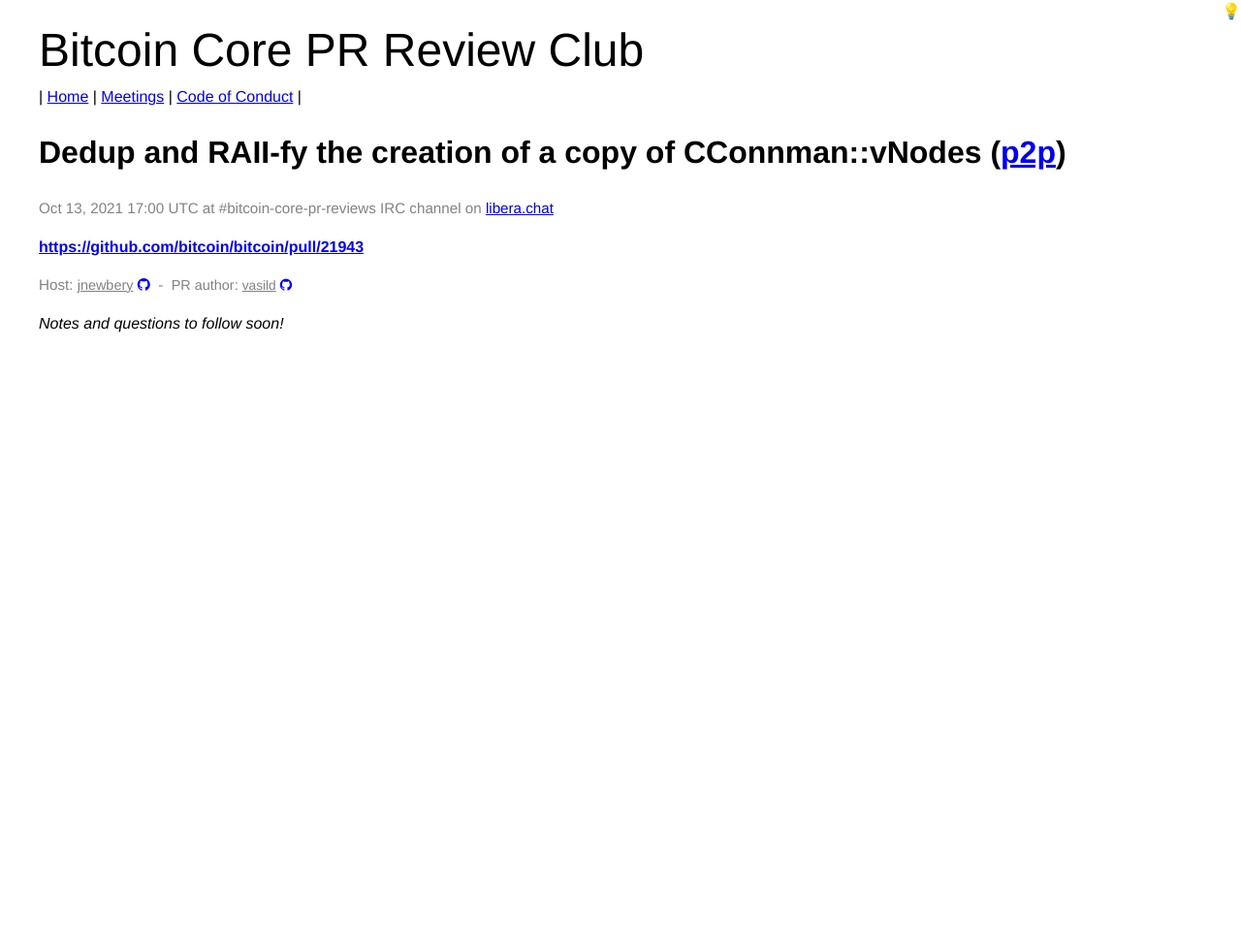
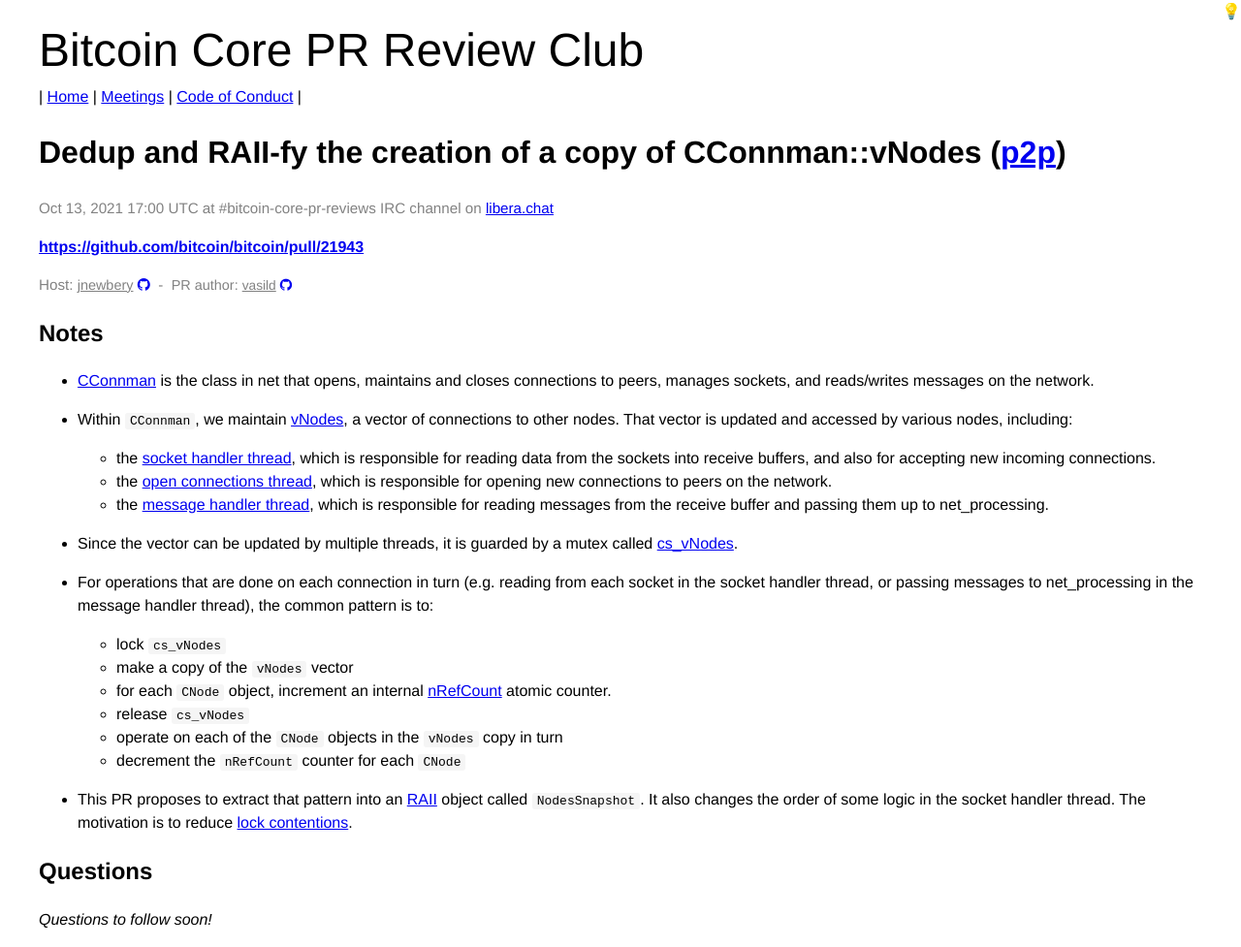
Before and after one commit to bitcoin-core-review-club/website, a Jekyll site: the page built from _posts/2021-10-13-#21943.md, in a window 1280 px wide. Shown: the whole page at 97% size. Built offline with Jekyll 4.4.1, drawn with Linux system fonts in a browser that asks for light colours; before the commit the page ends 916 px from its top, so only the background shows below that.

Commit message:
Add notes for 21943

```diff
--- a/_posts/2021-10-13-#21943.md
+++ b/_posts/2021-10-13-#21943.md
@@ -10,15 +10,55 @@
 commit:
 ---
 
-_Notes and questions to follow soon!_
-
-<!-- TODO: Before meeting, add notes and questions
 ## Notes
 
+- [CConnman](https://github.com/bitcoin/bitcoin/blob/92758699/src/net.h#L740)
+  is the class in net that opens, maintains and closes connections to peers,
+  manages sockets, and reads/writes messages on the network.
+
+- Within `CConnman`, we maintain
+  [vNodes](https://github.com/bitcoin/bitcoin/blob/927586990/src/net.h#L1057),
+  a vector of connections to other nodes. That vector is updated and accessed
+  by various nodes, including:
+
+  - the [socket handler thread](https://github.com/bitcoin/bitcoin/blob/927586990/src/net.cpp#L1617),
+    which is responsible for reading data from the sockets into receive
+    buffers, and also for accepting new incoming connections.
+  - the [open connections thread](https://github.com/bitcoin/bitcoin/blob/92758699/src/net.cpp#L1820),
+    which is responsible for opening new connections to peers on the network.
+  - the [message handler thread](https://github.com/bitcoin/bitcoin/blob/92758699/src/net.cpp#L2225),
+    which is responsible for reading messages from the receive buffer and passing them
+    up to net_processing.
+
+- Since the vector can be updated by multiple threads, it is guarded by a mutex
+  called [cs_vNodes](https://github.com/bitcoin/bitcoin/blob/92758699/src/net.h#L1059).
+
+- For operations that are done on each connection in turn (e.g. reading from each socket in
+  the socket handler thread, or passing messages to net_processing in the message handler
+  thread), the common pattern is to:
+
+  - lock `cs_vNodes`
+  - make a copy of the `vNodes` vector
+  - for each `CNode` object, increment an internal
+    [nRefCount](https://github.com/bitcoin/bitcoin/blob/92758699/src/net.h#L454)
+    atomic counter.
+  - release `cs_vNodes`
+  - operate on each of the `CNode` objects in the `vNodes` copy in turn
+  - decrement the `nRefCount` counter for each `CNode`
+
+- This PR proposes to extract that pattern into an
+  [RAII](https://en.cppreference.com/w/cpp/language/raii) object called
+  `NodesSnapshot`. It also changes the order of some logic in the socket
+  handler thread. The motivation is to reduce [lock
+  contentions](https://stackoverflow.com/questions/1970345/what-is-thread-contention).
+
 ## Questions
+
+_Questions to follow soon!_
+
+<!--
 1. Did you review the PR? [Concept ACK, approach ACK, tested ACK, or NACK](https://github.com/bitcoin/bitcoin/blob/master/CONTRIBUTING.md#peer-review)?
 -->
-
 
 <!-- TODO: After meeting, uncomment and add meeting log between the irc tags
 ## Meeting Log
```
